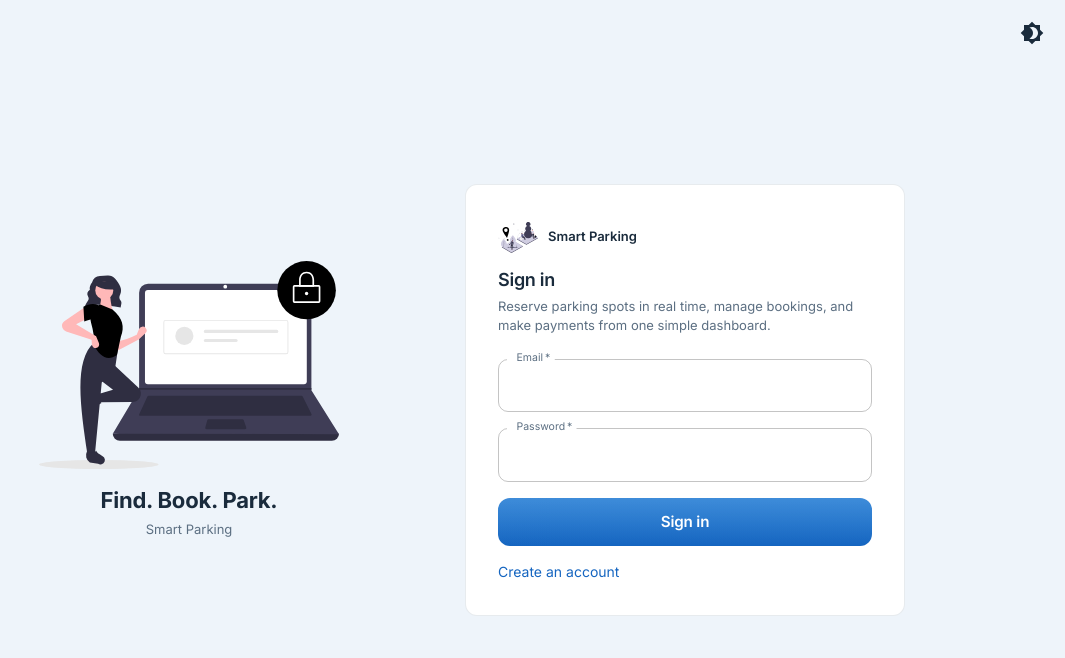
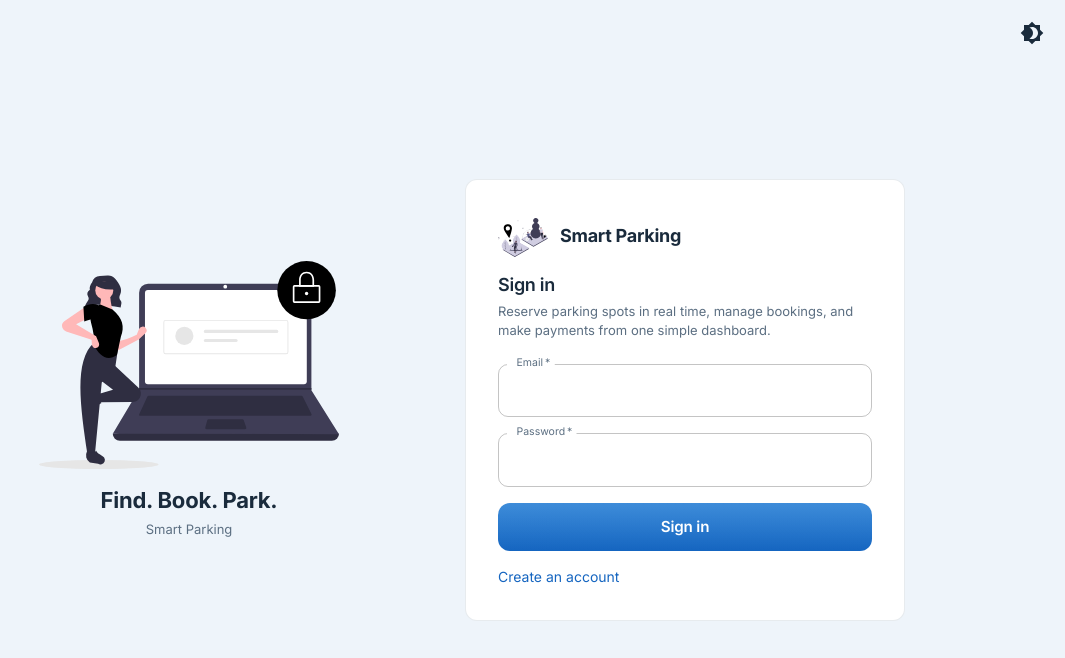
Before and after one commit to imkpk/smart-parking-system, a React (Vite) app in the folder frontend/: page /login in a window 1280 px wide. Shown: the top 658 px of the page, without its empty margins (215-1280 px from the left). Built offline with nearby package versions, Linux system fonts and the light colour scheme; no server answers.

Commit message:
polish(frontend): emphasize login brand row logo and title
Add an emphasis mode to AppLogo for the login card: larger icon, h5-weight-700 brand name, and span semantics to avoid heading conflicts with Sign in.

```diff
--- a/frontend/src/components/common/AppLogo.tsx
+++ b/frontend/src/components/common/AppLogo.tsx
@@ -6,20 +6,23 @@ export function AppLogo({
   showText = true,
   name,
   logoUrl,
+  emphasis = false,
 }: {
   showText?: boolean;
   name?: string;
   logoUrl?: string | null;
+  emphasis?: boolean;
 }) {
   const displayName = name ?? brand.name;
   const logoSrc = logoUrl || parkLogo;
+  const logoSize = emphasis ? 50 : showText ? 45 : 38;
 
   return (
     <Box
       sx={{
         alignItems: 'center',
         display: 'flex',
-        gap: 1.25,
+        gap: emphasis ? 1.5 : 1.25,
         minWidth: 0,
       }}
     >
@@ -30,14 +33,19 @@ export function AppLogo({
         sx={{
           display: 'block',
           flexShrink: 0,
-          height: showText ? 40 : 36,
+          height: logoSize,
           objectFit: 'contain',
-          width: showText ? 40 : 36,
+          width: logoSize,
         }}
       />
       {showText ? (
         <Box minWidth={0}>
-          <Typography noWrap sx={{ fontWeight: 600, lineHeight: 1.2 }} variant="subtitle2">
+          <Typography
+            component="span"
+            noWrap
+            sx={{ fontWeight: emphasis ? 700 : 600, lineHeight: 1.2 }}
+            variant={emphasis ? 'h5' : 'h6'}
+          >
             {displayName}
           </Typography>
         </Box>
--- a/frontend/src/pages/auth/AuthPageShell.tsx
+++ b/frontend/src/pages/auth/AuthPageShell.tsx
@@ -86,7 +86,7 @@ export function AuthPageShell({
         >
           <Stack spacing={3}>
             <Stack alignItems="flex-start" spacing={1.5}>
-              <AppLogo logoUrl={branding.logoUrl} name={branding.name} />
+              <AppLogo emphasis logoUrl={branding.logoUrl} name={branding.name} />
               <Box>
                 <Typography component="h1" variant="h5">
                   {isLoading ? title : pageTitle}
```
